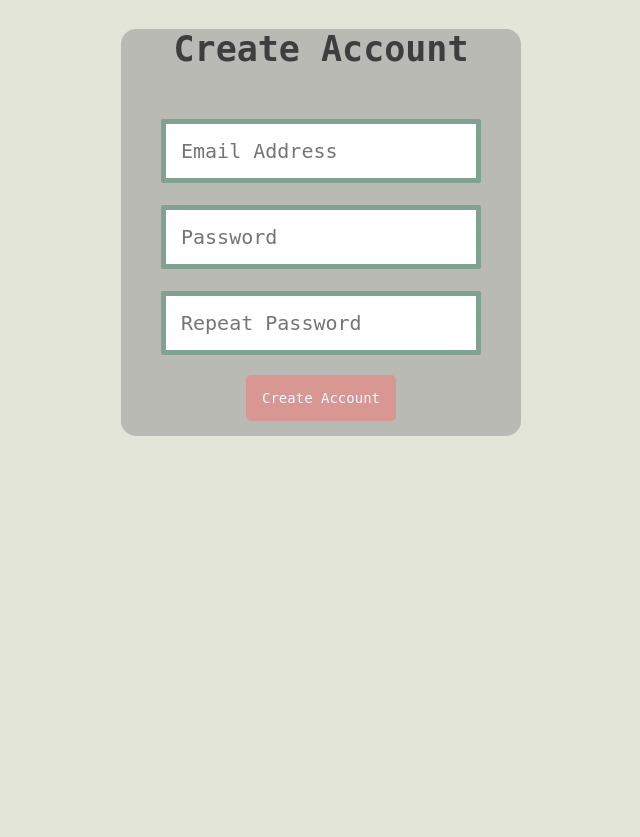
After one commit to Alterex1/Small-Project, a PHP site: page /create.php in a window 1280 px wide. The commit adds this page. Shown: the whole page, without its empty margins (319-959 px from the left). Run offline with PHP 8.4, Linux system fonts and the light colour scheme.

Commit message:
Add files via upload

```diff
--- /dev/null
+++ b/create.php
@@ -0,0 +1,22 @@
+<!DOCTYPE html>
+<html>
+<head>
+    <title> Digital Rolodex </title>
+    <link rel="stylesheet" type="text/css" href="createStyle.css">
+</head>
+<body>
+    <div class="form-container">
+        <form action="create.php" method="post">
+            <h2 style="font-family: monospace;">Create Account</h2>
+
+            <input type="text" name="email" placeholder="Email Address" style="font-family: monospace;"><br>
+
+            <input type="password" name="password" placeholder="Password" style="font-family: monospace;"><br>
+
+            <input type="password" name="password" placeholder="Repeat Password" style="font-family: monospace;"><br>
+
+            <button type="submit" style="font-family: monospace;"> Create Account </button>
+        </form>
+    </div>
+</body>
+</html>
--- a/style.css
+++ b/createStyle.css
@@ -17,8 +17,8 @@ form{
 h2{
     font-family: monospace;
     text-align: center;
-    margin-bottom: 20px;
-    font-size: 30px;
+    margin-bottom: 50px;
+    font-size: 35px;
     color: rgb(62, 62, 62);
 }
 
@@ -48,8 +48,8 @@ button{
     font-family: monospace;
     justify-content: center;
     width: 150px;
-    margin-left: 25px;
-    margin-right: 20px;
+    margin-left: 125px;
+
     background-color: rgb(216,151,147);
     padding: 15px;
     font-size: 14px;
```
Also changed, not shown: index.php (+8 -3 lines).
